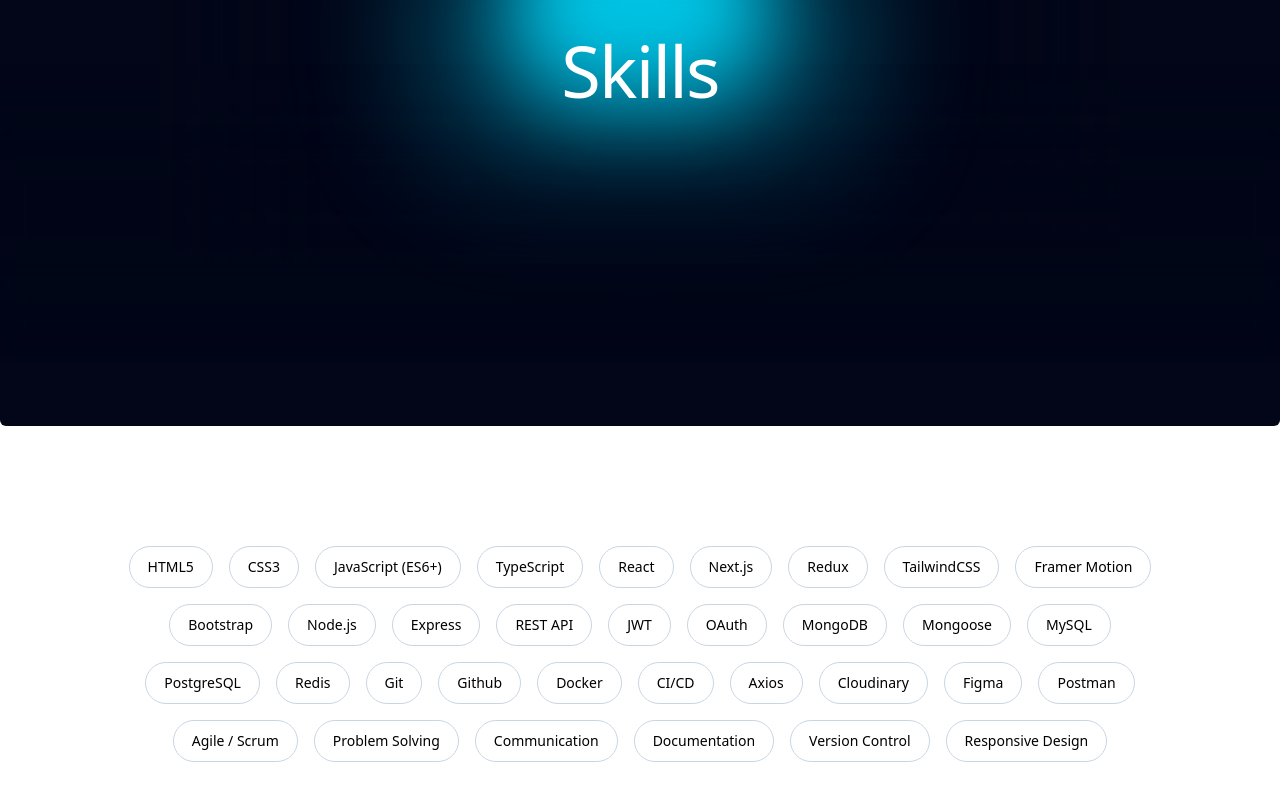
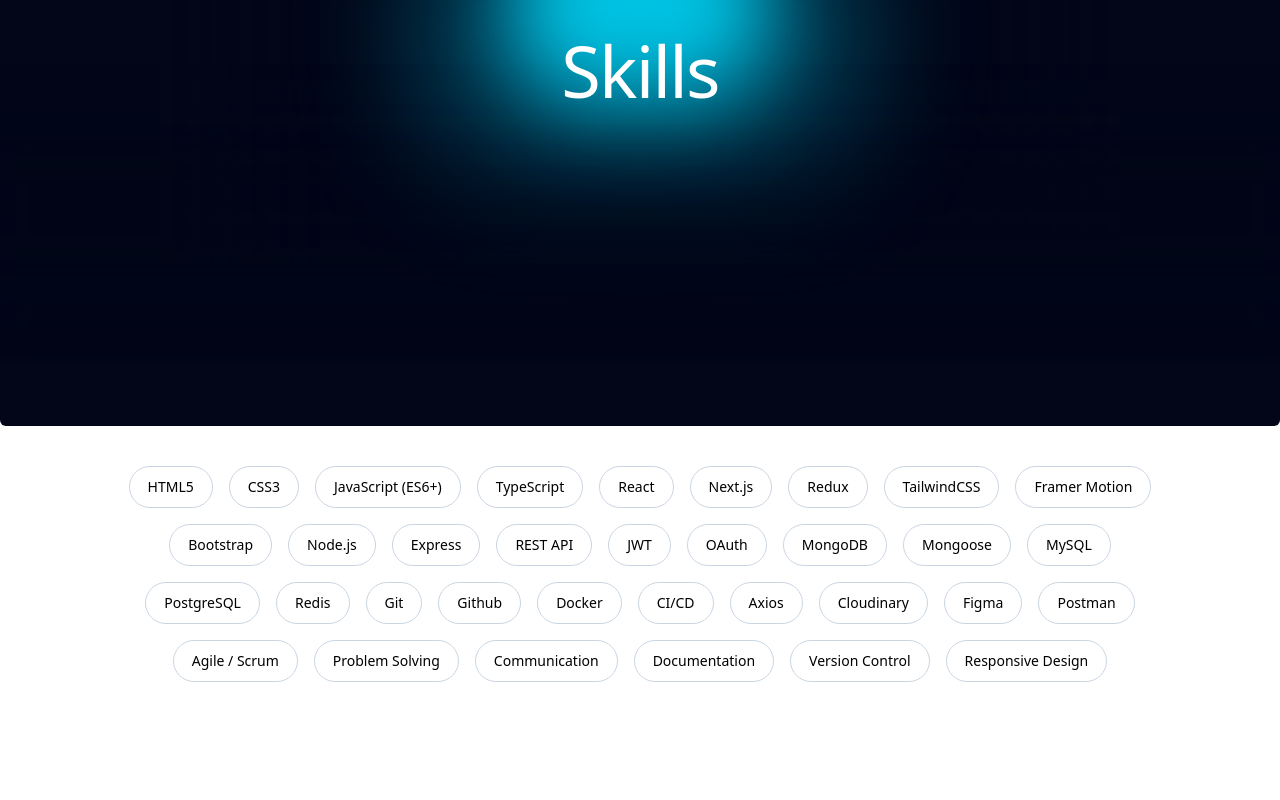
Before and after one commit to WajidAli05/personal-portfolio, a React (Vite) app: page / in a window 1280 px wide. Shown: the part 10168-10968 px from the top of the page. After the commit the page ends 10890 px from the top, so only its background shows below. Built offline with nearby package versions, Linux system fonts and the light colour scheme.

Commit message:
allowed to access app from mobile via local host

```diff
--- a/src/App.jsx
+++ b/src/App.jsx
@@ -425,11 +425,11 @@
     </div>
     {/* Skills Section */}
     <LampDemo text="Skills" />
-<div className="bg-transparent flex flex-wrap gap-4 justify-center items-center p-30">
+    <div className="bg-transparent flex flex-wrap gap-4 justify-center items-center px-4 sm:px-8 md:px-12 lg:px-30 py-10">
       {skills.map((skill, index) => (
         <div
           key={index}
-      className="w-max h-auto border border-slate-300 rounded-full"
+          className="w-max h-auto border-[1px] border-slate-300 rounded-full"
         >
           <EvervaultCard
             text={skill}
--- a/vite.config.js
+++ b/vite.config.js
@@ -1,3 +1,22 @@
+// import { defineConfig } from 'vite'
+// import react from '@vitejs/plugin-react'
+// import tailwindcss from '@tailwindcss/vite'
+// import path from 'path'
+
+// // https://vite.dev/config/
+// export default defineConfig({
+//   plugins: [
+//     tailwindcss(),
+//     react()
+//   ],
+//   resolve: {
+//     alias: {
+//       '@': path.resolve(__dirname, './src'),
+//       'tailwindcss4': path.resolve(__dirname, './src')
+//     }
+//   },
+// })
+
 import { defineConfig } from 'vite'
 import react from '@vitejs/plugin-react'
 import tailwindcss from '@tailwindcss/vite'
@@ -15,4 +34,8 @@
       'tailwindcss4': path.resolve(__dirname, './src')
     }
   },
+  server: {
+    host: true,           // 👈 Allow access via local IP (0.0.0.0)
+    port: 5173,           // Optional: your default dev port
+  },
 })
```
Lines whose indentation alone changed are shown as unchanged.
